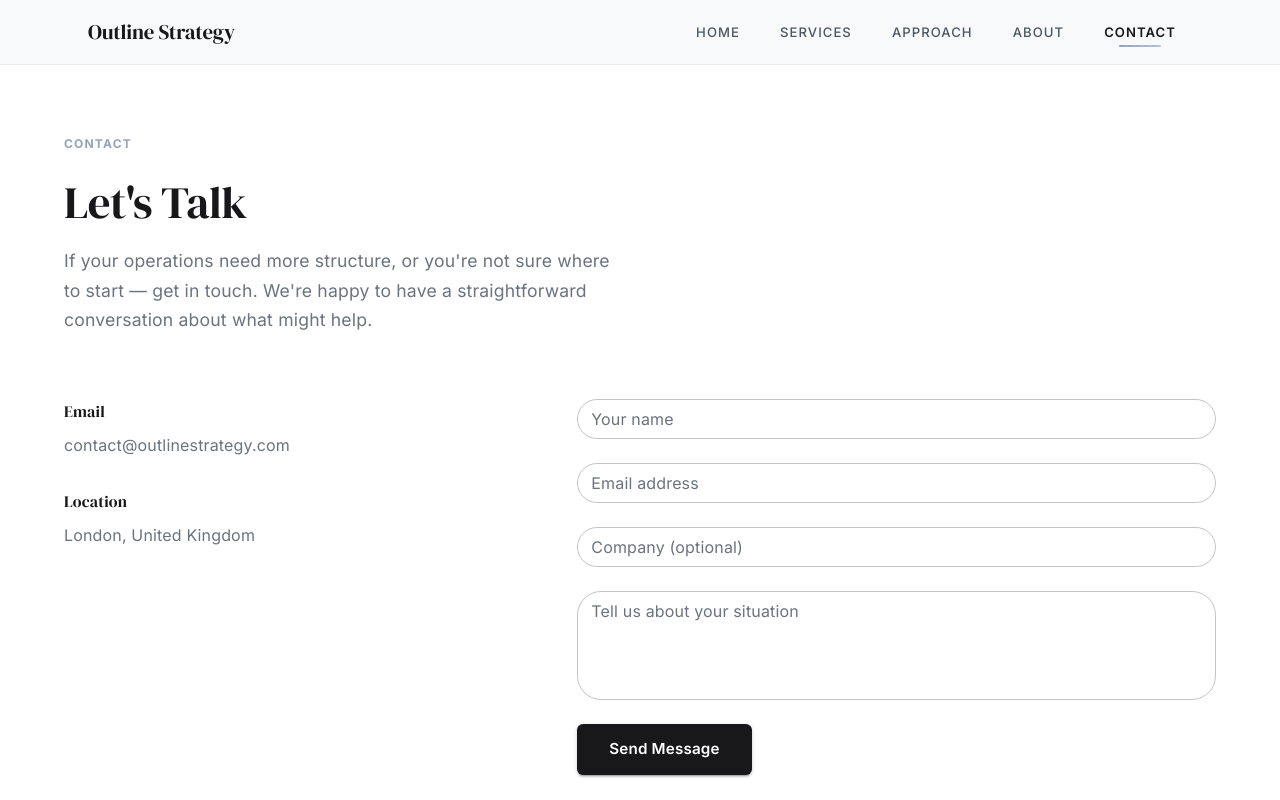
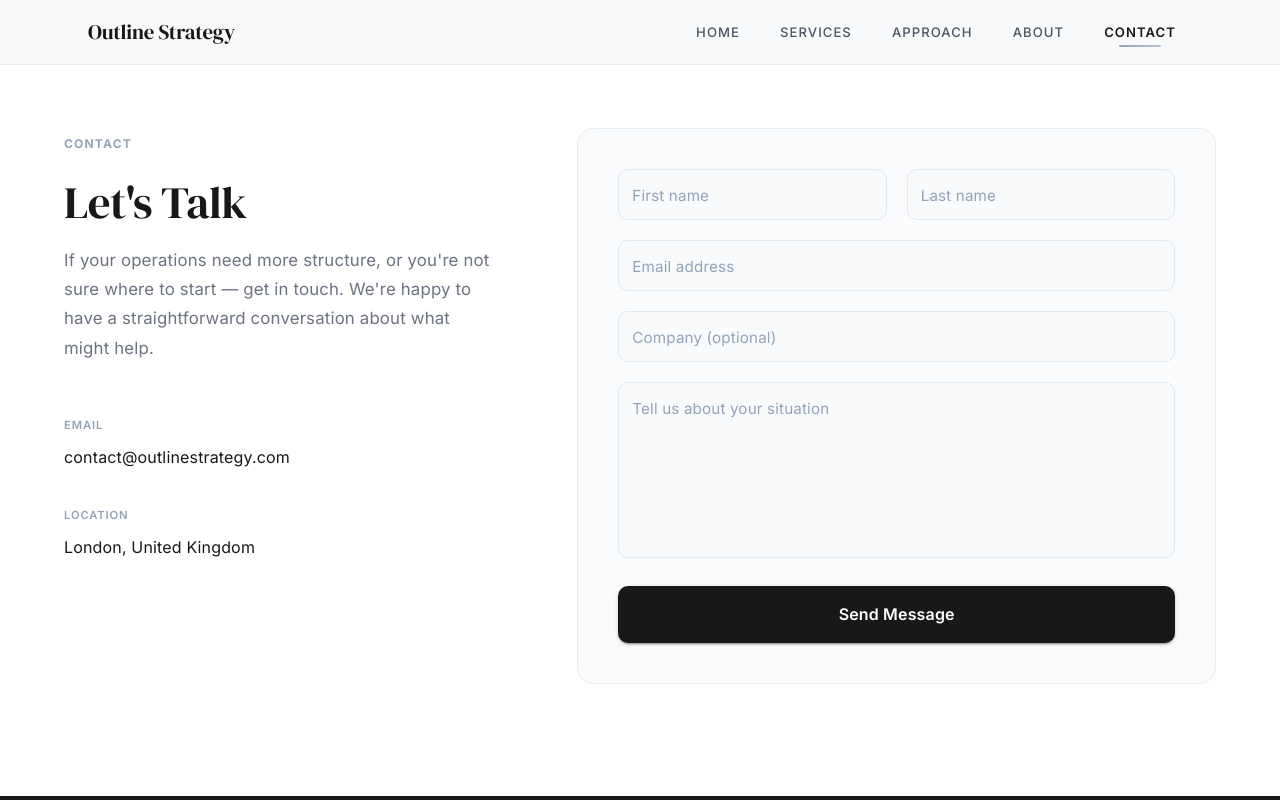
Before and after one commit to Dahuan-Ou/Outline-Strategy, a Next.js app: page /contact in a window 1280 px wide. Shown: the top 800 px of the page. Built offline with nearby package versions, Linux system fonts and the light colour scheme.

Commit message:
Look and feel improvements.

```diff
--- a/src/components/CTASection.tsx
+++ b/src/components/CTASection.tsx
@@ -1,6 +1,6 @@
 "use client";
 
-import { useState, type FormEvent, type ChangeEvent, useRef } from "react";
+import { useState, type FormEvent, type ChangeEvent } from "react";
 import {
   Box,
   Container,
@@ -13,29 +13,45 @@ import {
   Alert,
   CircularProgress,
 } from "@mui/material";
-import { motion, useInView } from "framer-motion";
-import AnimatedSection from "./AnimatedSection";
 import type { ContactFormData, ContactApiResponse } from "@/lib/types";
 
 const textFieldSx = {
   "& .MuiOutlinedInput-root": {
-    borderRadius: 2,
+    borderRadius: "10px",
+    backgroundColor: "#F8FAFC",
     transition: "all 0.3s ease",
+    "& fieldset": {
+      borderColor: "#E2E8F0",
+      borderWidth: "1.5px",
+    },
     "&:hover fieldset": {
-      borderColor: "#94A3B8",
+      borderColor: "#CBD5E1",
     },
     "&.Mui-focused fieldset": {
-      borderColor: "#94A3B8",
+      borderColor: "#18181B",
+      borderWidth: "1.5px",
     },
     "&:hover": {
-      boxShadow: "0 2px 8px rgba(148, 163, 184, 0.08)",
+      backgroundColor: "#F1F5F9",
     },
     "&.Mui-focused": {
-      boxShadow: "0 2px 12px rgba(148, 163, 184, 0.12)",
+      backgroundColor: "#FFFFFF",
+      boxShadow: "0 0 0 3px rgba(24, 24, 27, 0.06)",
     },
   },
+  "& .MuiInputLabel-root": {
+    color: "#94A3B8",
+    fontSize: "0.95rem",
+  },
   "& .MuiInputLabel-root.Mui-focused": {
-    color: "#64748B",
+    color: "#18181B",
+  },
+  "& .MuiOutlinedInput-input": {
+    padding: "14px 16px",
+  },
+  "& .MuiOutlinedInput-input::placeholder": {
+    color: "#94A3B8",
+    opacity: 1,
   },
 };
 
@@ -63,9 +79,6 @@ export default function CTASection() {
     severity: "success",
     message: "",
   });
-
-  const sectionRef = useRef(null);
-  const isInView = useInView(sectionRef, { once: true, margin: "-80px" });
 
   const handleChange = (
     e: ChangeEvent<HTMLInputElement | HTMLTextAreaElement>
@@ -147,7 +160,6 @@ export default function CTASection() {
   return (
     <Box
       id="contact"
-      ref={sectionRef}
       sx={{
         pt: { xs: 12, md: 16 },
         pb: { xs: 10, md: 14 },
@@ -157,9 +169,12 @@ export default function CTASection() {
       }}
     >
       <Container maxWidth="lg" sx={{ position: "relative", zIndex: 1 }}>
-        {/* ── Header ── */}
-        <AnimatedSection>
-          <Box sx={{ mb: { xs: 6, md: 8 } }}>
+        <Grid container spacing={{ xs: 8, md: 10 }} alignItems="flex-start">
+          {/* ── Left - Heading + Contact info ── */}
+          <Grid size={{ xs: 12, md: 5 }}>
+            <Stack spacing={6}>
+                {/* Heading block */}
+                <Box>
                   <Typography
                     variant="overline"
                     sx={{
@@ -187,43 +202,45 @@ export default function CTASection() {
                     variant="body1"
                     sx={{
                       color: "#6B7280",
-                maxWidth: 560,
-                fontSize: { xs: "1rem", md: "1.1rem" },
-                lineHeight: 1.7,
+                      fontSize: { xs: "1rem", md: "1.05rem" },
+                      lineHeight: 1.75,
                     }}
                   >
-              If your operations need more structure, or you&apos;re not sure
-              where to start — get in touch. We&apos;re happy to have a
-              straightforward conversation about what might help.
+                    If your operations need more structure, or you&apos;re not
+                    sure where to start — get in touch. We&apos;re happy to
+                    have a straightforward conversation about what might help.
                   </Typography>
                 </Box>
-        </AnimatedSection>
 
-        <Grid container spacing={{ xs: 6, md: 10 }}>
-          {/* ── Left - Contact info ── */}
-          <Grid size={{ xs: 12, md: 5 }}>
-            <motion.div
-              initial={{ opacity: 0, y: 20 }}
-              animate={isInView ? { opacity: 1, y: 0 } : {}}
-              transition={{ duration: 0.6, delay: 0.1 }}
-            >
+                {/* Contact details */}
                 <Stack spacing={4}>
                   <Box>
                     <Typography
-                    variant="h6"
+                      variant="overline"
                       sx={{
-                      color: "#18181B",
-                      fontSize: "1rem",
-                      mb: 1,
+                        color: "#94A3B8",
+                        fontWeight: 600,
+                        letterSpacing: "0.08em",
+                        fontSize: "0.7rem",
+                        mb: 0.5,
+                        display: "block",
                       }}
                     >
                       Email
                     </Typography>
                     <Typography
+                      component="a"
+                      href="mailto:contact@outlinestrategy.com"
                       variant="body1"
                       sx={{
-                      color: "#6B7280",
+                        color: "#18181B",
                         fontSize: "1rem",
+                        textDecoration: "none",
+                        borderBottom: "1px solid transparent",
+                        transition: "border-color 0.2s ease",
+                        "&:hover": {
+                          borderBottomColor: "#18181B",
+                        },
                       }}
                     >
                       contact@outlinestrategy.com
@@ -231,11 +248,14 @@ export default function CTASection() {
                   </Box>
                   <Box>
                     <Typography
-                    variant="h6"
+                      variant="overline"
                       sx={{
-                      color: "#18181B",
-                      fontSize: "1rem",
-                      mb: 1,
+                        color: "#94A3B8",
+                        fontWeight: 600,
+                        letterSpacing: "0.08em",
+                        fontSize: "0.7rem",
+                        mb: 0.5,
+                        display: "block",
                       }}
                     >
                       Location
@@ -243,7 +263,7 @@ export default function CTASection() {
                     <Typography
                       variant="body1"
                       sx={{
-                      color: "#6B7280",
+                        color: "#18181B",
                         fontSize: "1rem",
                       }}
                     >
@@ -251,31 +271,49 @@ export default function CTASection() {
                     </Typography>
                   </Box>
                 </Stack>
-            </motion.div>
+              </Stack>
           </Grid>
 
           {/* ── Right - Contact form ── */}
           <Grid size={{ xs: 12, md: 7 }}>
-            <motion.div
-              initial={{ opacity: 0, y: 20 }}
-              animate={isInView ? { opacity: 1, y: 0 } : {}}
-              transition={{ duration: 0.6, delay: 0.2 }}
+              <Box
+                sx={{
+                  backgroundColor: "#FAFBFC",
+                  borderRadius: "16px",
+                  border: "1px solid #E8ECF1",
+                  p: { xs: 3, md: 5 },
+                }}
               >
                 <Box component="form" onSubmit={handleSubmit} noValidate>
-                <Stack spacing={3}>
+                  <Stack spacing={2.5}>
+                    <Grid container spacing={2.5}>
+                      <Grid size={{ xs: 12, sm: 6 }}>
                         <TextField
                           fullWidth
-                    label="Your name"
+                          label="First name"
                           name="firstName"
                           value={formData.firstName}
                           onChange={handleChange}
                           error={!!errors.firstName}
                           helperText={errors.firstName}
                           variant="outlined"
-                    size="small"
                           disabled={isSubmitting}
                           sx={textFieldSx}
                         />
+                      </Grid>
+                      <Grid size={{ xs: 12, sm: 6 }}>
+                        <TextField
+                          fullWidth
+                          label="Last name"
+                          name="lastName"
+                          value={formData.lastName}
+                          onChange={handleChange}
+                          variant="outlined"
+                          disabled={isSubmitting}
+                          sx={textFieldSx}
+                        />
+                      </Grid>
+                    </Grid>
                     <TextField
                       fullWidth
                       label="Email address"
@@ -286,7 +324,6 @@ export default function CTASection() {
                       error={!!errors.email}
                       helperText={errors.email}
                       variant="outlined"
-                    size="small"
                       disabled={isSubmitting}
                       sx={textFieldSx}
                     />
@@ -297,7 +334,6 @@ export default function CTASection() {
                       value={formData.company}
                       onChange={handleChange}
                       variant="outlined"
-                    size="small"
                       disabled={isSubmitting}
                       sx={textFieldSx}
                     />
@@ -310,17 +346,22 @@ export default function CTASection() {
                       error={!!errors.message}
                       helperText={errors.message}
                       multiline
-                    rows={4}
+                      rows={5}
                       variant="outlined"
-                    size="small"
                       disabled={isSubmitting}
-                    sx={textFieldSx}
+                      sx={{
+                        ...textFieldSx,
+                        "& .MuiOutlinedInput-input": {
+                          padding: "14px 16px",
+                        },
+                      }}
                     />
-                  <Box>
+                    <Box sx={{ pt: 1 }}>
                       <Button
                         type="submit"
                         variant="contained"
                         size="large"
+                        fullWidth
                         disabled={isSubmitting}
                         endIcon={
                           isSubmitting ? (
@@ -331,16 +372,20 @@ export default function CTASection() {
                           background: "#18181B",
                           color: "#fff",
                           fontWeight: 600,
-                        px: 4,
-                        py: 1.5,
-                        fontSize: "0.95rem",
-                        borderRadius: "6px",
+                          py: 1.8,
+                          fontSize: "1rem",
+                          borderRadius: "10px",
+                          textTransform: "none",
+                          letterSpacing: "0.01em",
                           "&:hover": {
                             background: "#27272A",
                             boxShadow:
-                            "0 4px 20px rgba(24, 24, 27, 0.15)",
+                              "0 4px 20px rgba(24, 24, 27, 0.2)",
                           },
-                        transition: "all 0.3s ease",
+                          "&:active": {
+                            transform: "scale(0.99)",
+                          },
+                          transition: "all 0.2s ease",
                         }}
                       >
                         {isSubmitting ? "Sending..." : "Send Message"}
@@ -348,7 +393,7 @@ export default function CTASection() {
                     </Box>
                   </Stack>
                 </Box>
-            </motion.div>
+              </Box>
           </Grid>
         </Grid>
       </Container>
```
Also changed, not shown: src/components/ServicesSection.tsx (+17 -73 lines), src/components/WhyUsSection.tsx (+29 -78 lines), src/components/WorkflowSection.tsx (+22 -85 lines). Lines whose indentation alone changed are shown as unchanged.
